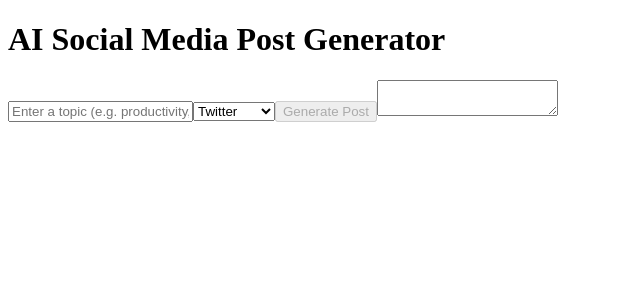
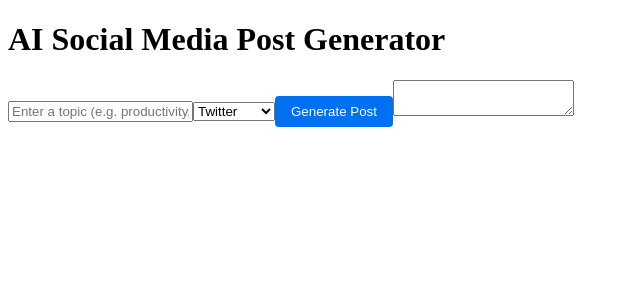
Before and after one commit to ai-social-post-generator/ai-social-post-generator, a Next.js app: page / in a window 1280 px wide. Shown: the top 300 px of the page, without its empty margins (0-640 px from the left). Built offline with nearby package versions, Linux system fonts and the light colour scheme.

Commit message:
Update button.tsx

```diff
--- a/components/ui/button.tsx
+++ b/components/ui/button.tsx
@@ -1,13 +1,25 @@
-export function Button({ onClick, disabled, children }: {
+// components/ui/button.tsx
+import React from 'react';
+
+type ButtonProps = {
   onClick?: () => void;
   disabled?: boolean;
   children: React.ReactNode;
-}) {
+};
+
+export function Button({ onClick, disabled, children }: ButtonProps) {
   return (
     <button
       onClick={onClick}
       disabled={disabled}
-      className="bg-blue-600 text-white px-4 py-2 rounded-xl hover:bg-blue-700 disabled:opacity-50"
+      style={{
+        backgroundColor: '#0070f3',
+        color: '#fff',
+        padding: '0.5rem 1rem',
+        borderRadius: '4px',
+        border: 'none',
+        cursor: 'pointer',
+      }}
     >
       {children}
     </button>
```
